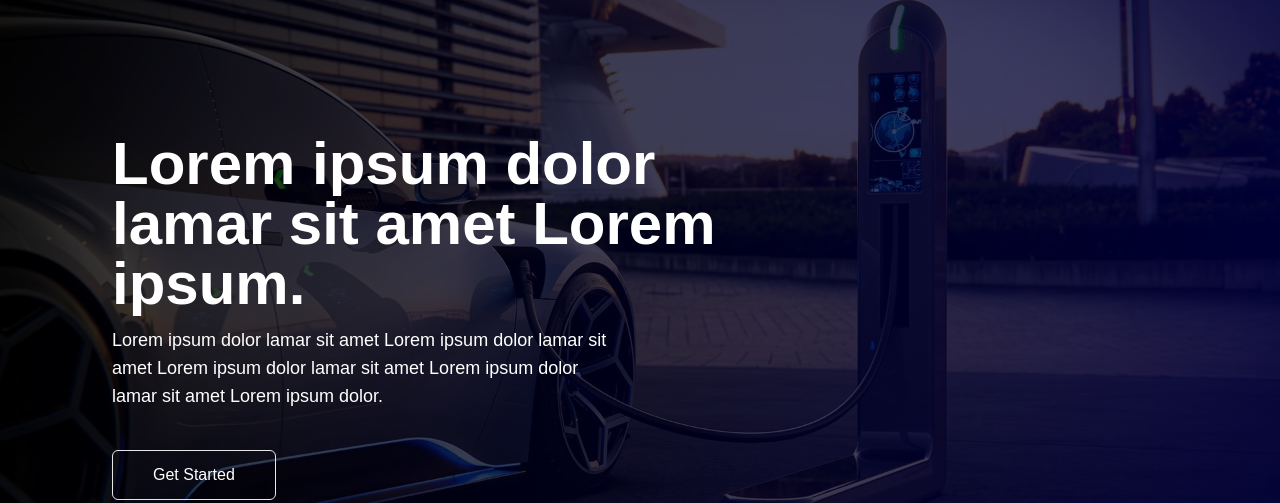
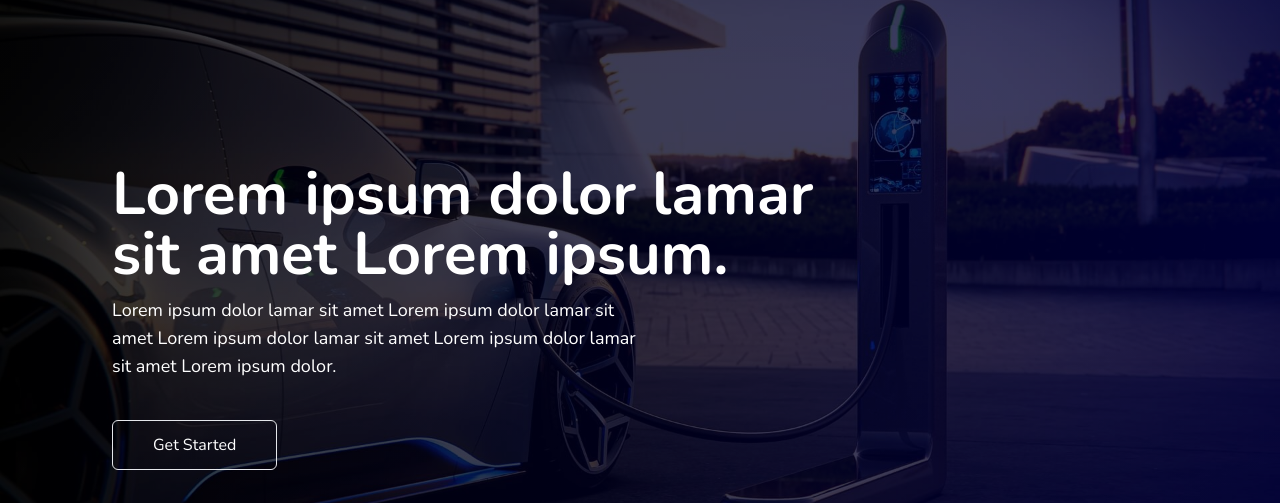
Before and after one commit to itschu/ev-up, a Next.js app: page / in a window 1280 px wide. Shown: the part 103-606 px from the top of the page. Built offline with nearby package versions, Linux system fonts and the light colour scheme.

Commit message:
working on font

```diff
--- a/styles/globals.css
+++ b/styles/globals.css
@@ -1,7 +1,7 @@
+@import url("https://fonts.googleapis.com/css2?family=Nunito:wght@200;300;400;500;600;700;800;900;1000&display=swap");
 @tailwind base;
 @tailwind components;
 @tailwind utilities;
-@import url("https://fonts.googleapis.com/css2?family=Nunito:wght@200;300;400;500;600;700;800;900;1000&display=swap");
 
 * {
 	box-sizing: border-box;
```
